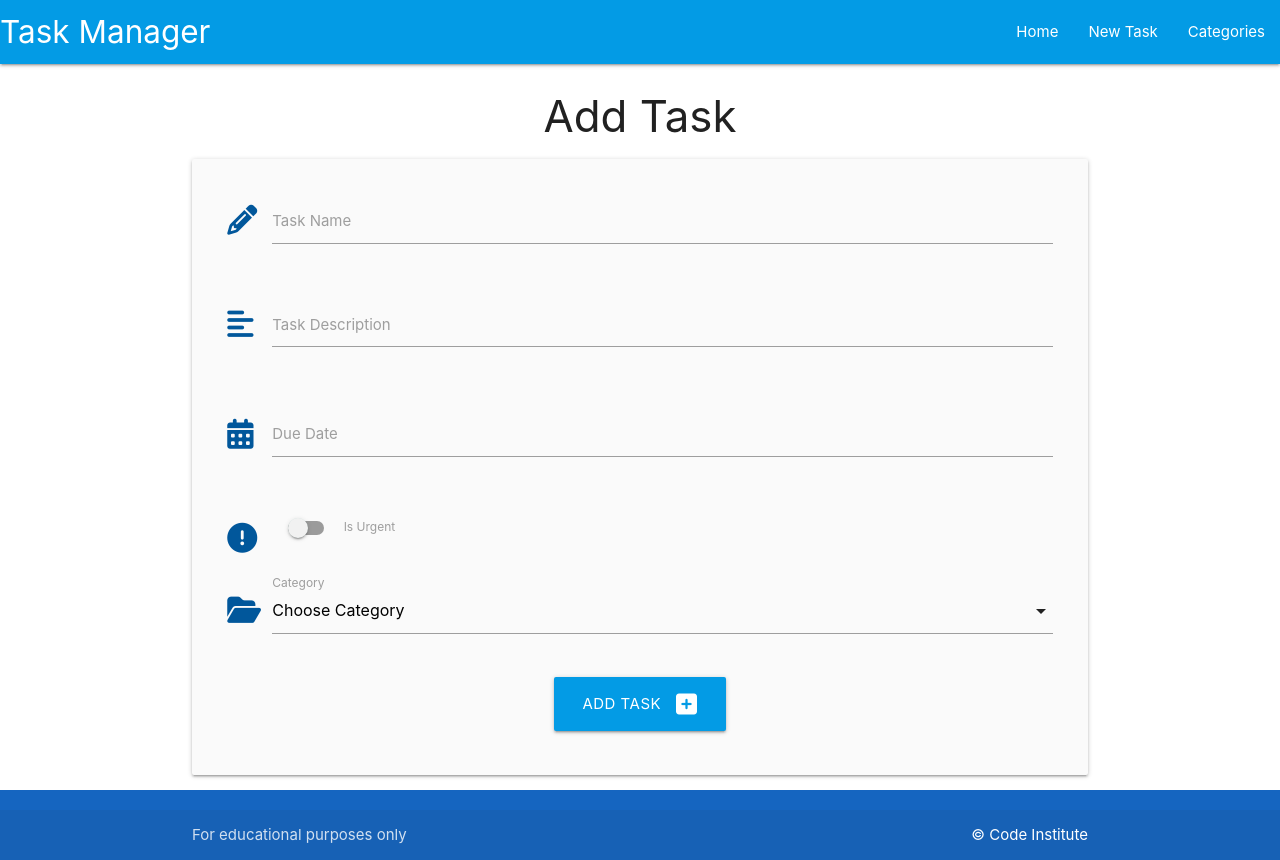
After one commit to StephenIles/Task-Manager, a Flask app: page /add_task in a window 1280 px wide. The commit adds this page. Run offline with Flask 3, Linux system fonts and the light colour scheme; some libraries are stand-ins or nearby versions.

Commit message:
added functionallity to add tasks to the database

```diff
--- a/taskmanager/routes.py
+++ b/taskmanager/routes.py
@@ -35,3 +35,19 @@ def delete_category(category_id):
     db.session.delete(category)
     db.session.commit()
     return redirect(url_for("categories"))
+
+@app.route("/add_task", methods=["GET", "POST"])
+def add_task():
+    categories = list(Category.query.order_by(Category.catergory_name).all())
+    if request.method == "POST":
+        task = Task(
+            task_name = request.form.get("task_name"),
+            task_description = request.form.get("task_description"),
+            is_urgent = bool(True if request.form.get("is_urgent") else False),
+            due_date = request.form.get("due_date"),
+            catergory_id = request.form.get("category_id")
+        )
+        db.session.add(task)
+        db.session.commit()
+        return redirect(url_for("home"))
+    return render_template("add_task.html", categories=categories)
--- a/taskmanager/static/js/script.js
+++ b/taskmanager/static/js/script.js
@@ -1,5 +1,16 @@
-document.addEventListener('DOMContentLoaded', function() {
-    // sidenav initialization
-    let sidenav = document.querySelectorAll('.sidenav');
-    M.Sidenav.init(sidenav);
+document.addEventListener("DOMContentLoaded", function() {
+  // sidenav initialization
+  let sidenav = document.querySelectorAll(".sidenav");
+  M.Sidenav.init(sidenav);
+
+  // datepicker initialization
+  let datepicker = document.querySelectorAll(".datepicker");
+  M.Datepicker.init(datepicker, {
+      format: "dd mmmm, yyyy",
+      i18n: {done: "Select"}
   });
+
+  // select initialization
+  let selects = document.querySelectorAll("select");
+  M.FormSelect.init(selects);
+});
--- /dev/null
+++ b/taskmanager/templates/add_task.html
@@ -0,0 +1,69 @@
+{% extends "base.html" %}
+{% block content %}
+
+<h3 class="light-blue-text- text-darken-4 center-align">Add Task</h3>
+
+<div class="row card-panel grey lighten-5">
+    <form class="col s12" method="POST" action="{{ url_for('add_task') }}">
+      <!-- task name -->
+      <div class="row">
+        <div class="input-field col s12">
+          <i class="fas fa-pencil-alt prefix light-blue-text text-darken-4"></i>
+          <input id="task_name" name="task_name" type="text" class="validate" minlength="5" maxlegnth="50" required>
+          <label for="task_name">Task Name</label>
+        </div>
+      </div>
+      <!-- task description -->
+      <div class="row">
+        <div class="input-field col s12">
+          <i class="fas fa-align-left prefix light-blue-text text-darken-4"></i>
+          <textarea id="task_description" name="task_description" type="text" minlength="5" maxlegnth="200" class="materialize-textarea validate" required></textarea>
+          <label for="task_description">Task Description</label>
+        </div>
+      </div>
+      <!-- due_date -->
+      <div class="row">
+        <div class="input-field col s12">
+            <i class="fas fa-calendar-alt prefix light-blue-text text-darken-4"></i>
+            <input id="due_date" name="due_date" type="text" class="datepicker validate" required>
+            <label for="due_date">Due Date</label>
+        </div>
+    </div>
+      <!-- is urgent -->
+      <div class="row">
+        <div class="input-field col s12">
+            <div class="switch">
+                <i class="fas fa-exclamation-circle prefix light-blue-text text-darken-4"></i>
+                <label for="is_urgent">
+                    <input id="is_urgent" name="is_urgent" type="checkbox">
+                    <span class="lever"></span>
+                    Is Urgent
+                </label>
+            </div>
+        </div>
+      </div>
+      <!-- category_id -->
+      <div class="row">
+        <div class="input-field col s12">
+          <i class="fas fa-folder-open prefix light-blue-text text-darken-4"></i>
+          <select id="category_id" name="category_id" class="validate" required>
+            <option value="" disabled selected>Choose Category</option>
+            {% for category in categories %}
+              <option value="{{ category.id }}">{{ category.catergory_name }}</option>
+            {% endfor %}
+          </select>
+          <label for="category_id">Category</label>
+        </div>
+      </div>
+      <!-- submit button -->
+      <div class="row">
+        <div class="col s12 center align">
+            <button type="submit" class="btn-large light-blue darken-1">
+                Add Task <i class="fas fa-plus-square right"></i>
+            </button>
+        </div>
+      </div>
+    </form>
+  </div>
+
+{% endblock %}
--- a/taskmanager/templates/base.html
+++ b/taskmanager/templates/base.html
@@ -18,7 +18,7 @@
               <a href="#" data-target="mobile-demo" class="sidenav-trigger"><i class="fas fa-bars"></i></a>
               <ul class="right hide-on-med-and-down">
                 <li><a href="{{ url_for('home') }}">Home</a></li>
-                <li><a href="">New Task</a></li>
+                <li><a href="{{ url_for('add_task') }}">New Task</a></li>
                 <li><a href="{{ url_for('categories') }}">Categories</a></li>
               </ul>
             </div>
@@ -27,7 +27,7 @@
           <!-- mobile sidenav -->
           <ul class="sidenav" id="mobile-demo">
             <li><a href="{{ url_for('home') }}">Home</a></li>
-            <li><a href="">New Task</a></li>
+            <li><a href="{{ url_for('add_task') }}">New Task</a></li>
             <li><a href="{{ url_for('categories') }}">Categories</a></li>
           </ul>
     </header>
```
Also changed, not shown: taskmanager/templates/tasks.html (+8 -0 lines).
